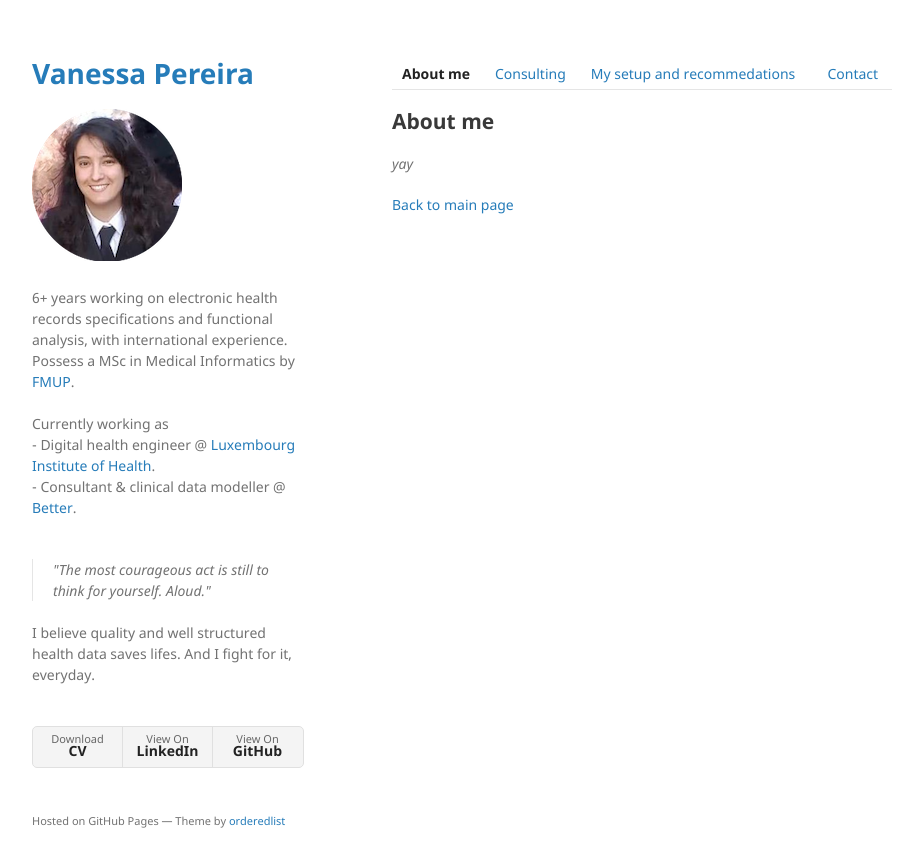
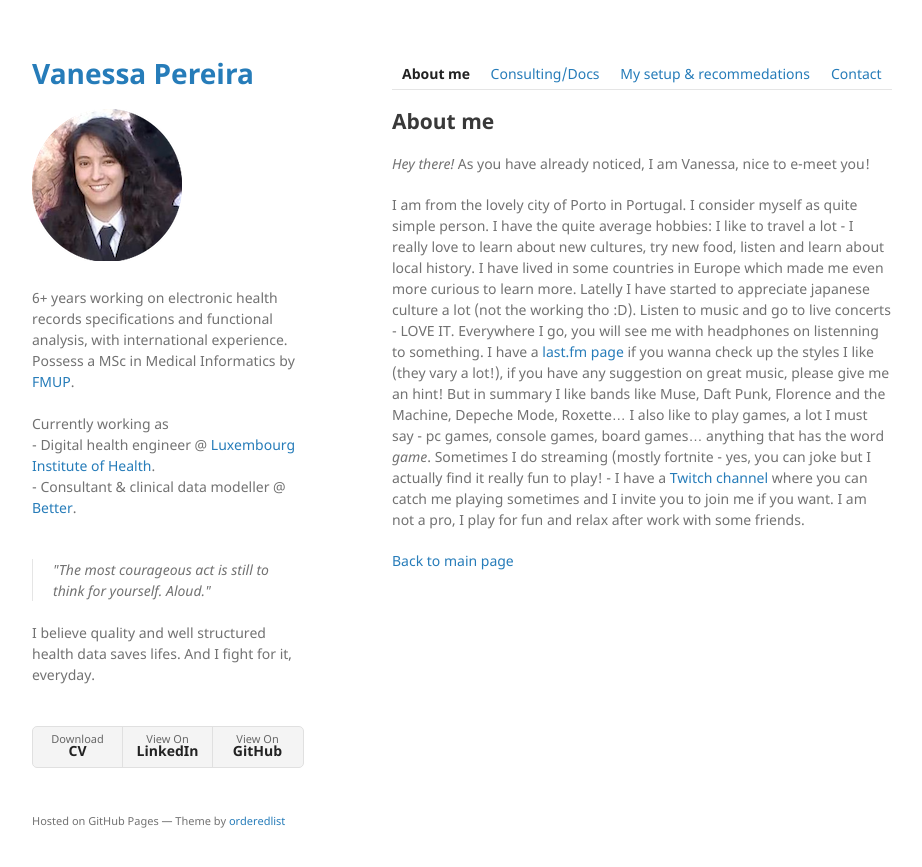
Before and after one commit to vanessa-pereira/vanessa-pereira.github.io, a Jekyll site: the page built from about_me.md, in a window 1280 px wide. Shown: the top 867 px of the page, without its empty margins (178-1100 px from the left). Built offline with Jekyll 4.4.1, drawn with Linux system fonts in a browser that asks for light colours.

Commit message:
Update about_me.md

```diff
--- a/about_me.md
+++ b/about_me.md
@@ -1,11 +1,21 @@
 ---
 layout: default
 ---
-| [**About me**](./about_me.html) | [Consulting](./certs.html) | [My setup and recommedations](./recommend.html) | [Contact](./contact.html)|
+| [**About me**](./about_me.html) | [Consulting/Docs](./certs.html) | [My setup & recommedations](./recommend.html) | [Contact](./contact.html)|
 
 ## About me
 
-_yay_
+_Hey there!_
+As you have already noticed, I am Vanessa, nice to e-meet you!
+
+I am from the lovely city of Porto in Portugal. I consider myself as quite simple person.
+I have the quite average hobbies:
+I like to travel a lot - I really love to learn about new cultures, try new food, listen and learn about local history. I have lived in some countries in Europe which made me even more curious to learn more. Latelly I have started to appreciate japanese culture a lot (not the working tho :D).
+Listen to music and go to live concerts - LOVE IT. Everywhere I go, you will see me with headphones on listenning to something. I have a [last.fm page]( https://www.last.fm/user/vanessaandreia) if you wanna check up the styles I like (they vary a lot!), if you have any suggestion on great music, please give me an hint! But in summary I like bands like Muse, Daft Punk, Florence and the Machine, Depeche Mode, Roxette...
+I also like to play games, a lot I must say - pc games, console games, board games... anything that has the word _game_. Sometimes I do streaming (mostly fortnite - yes, you can joke but I actually find it really fun to play! - I have a [Twitch channel](https://www.twitch.tv/razorlight17) where you can catch me playing sometimes and I invite you to join me if you want. I am not a pro, I play for fun and relax after work with some friends.
+
+
+
 
 
 [Back to main page](./)
```
